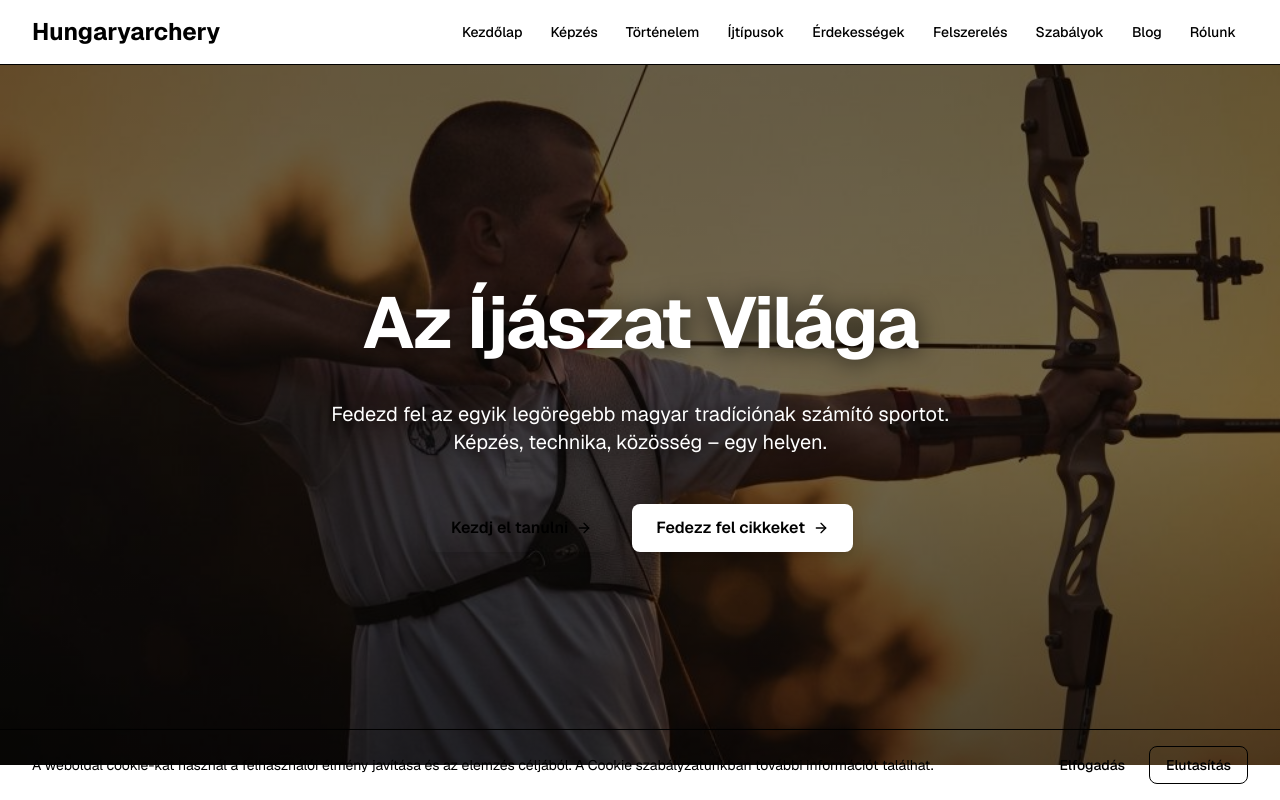
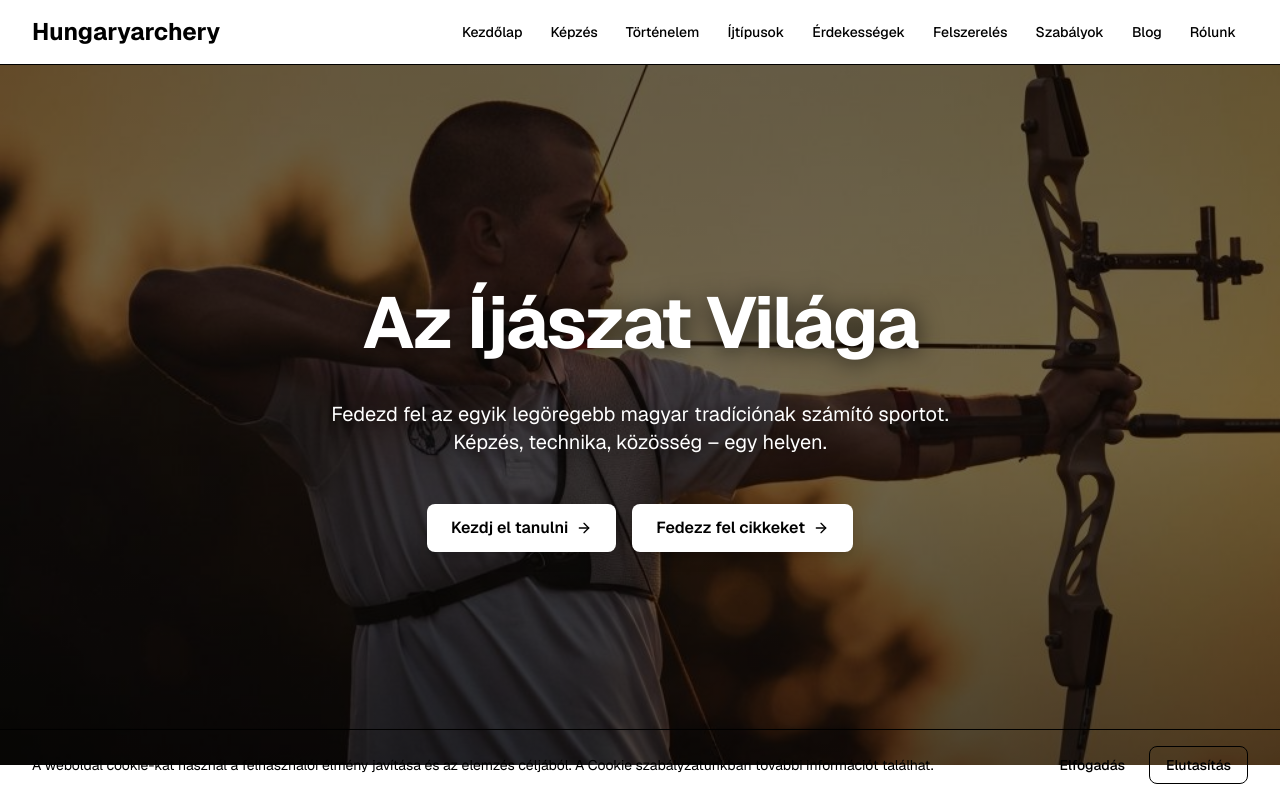
Before and after one commit to Samchyk/hungary-archery-website, a Next.js app: page / in a window 1280 px wide. Shown: the top 800 px of the page. Built offline with nearby package versions, Linux system fonts and the light colour scheme.

Commit message:
fix button

```diff
--- a/app/page.tsx
+++ b/app/page.tsx
@@ -73,7 +73,7 @@ export default function HomePage() {
                 Fedezd fel az egyik legöregebb magyar tradíciónak számító sportot. Képzés, technika, közösség – egy helyen.
               </p>
               <div className="flex flex-col sm:flex-row gap-4 justify-center pt-4">
-                <Link href="/training" className="px-6 py-3 bg-accent text-accent-foreground font-semibold rounded-lg hover:bg-accent/90 transition-colors shadow-lg inline-flex items-center gap-2 justify-center">
+                <Link href="/training" className="px-6 py-3 bg-white text-black font-semibold rounded-lg hover:bg-white/90 transition-colors shadow-lg inline-flex items-center gap-2 justify-center">
                   Kezdj el tanulni <ArrowRight className="w-4 h-4" />
                 </Link>
                 <Link href="/blog" className="px-6 py-3 bg-white text-black font-semibold rounded-lg hover:bg-white/90 transition-colors shadow-lg inline-flex items-center gap-2 justify-center">
```
